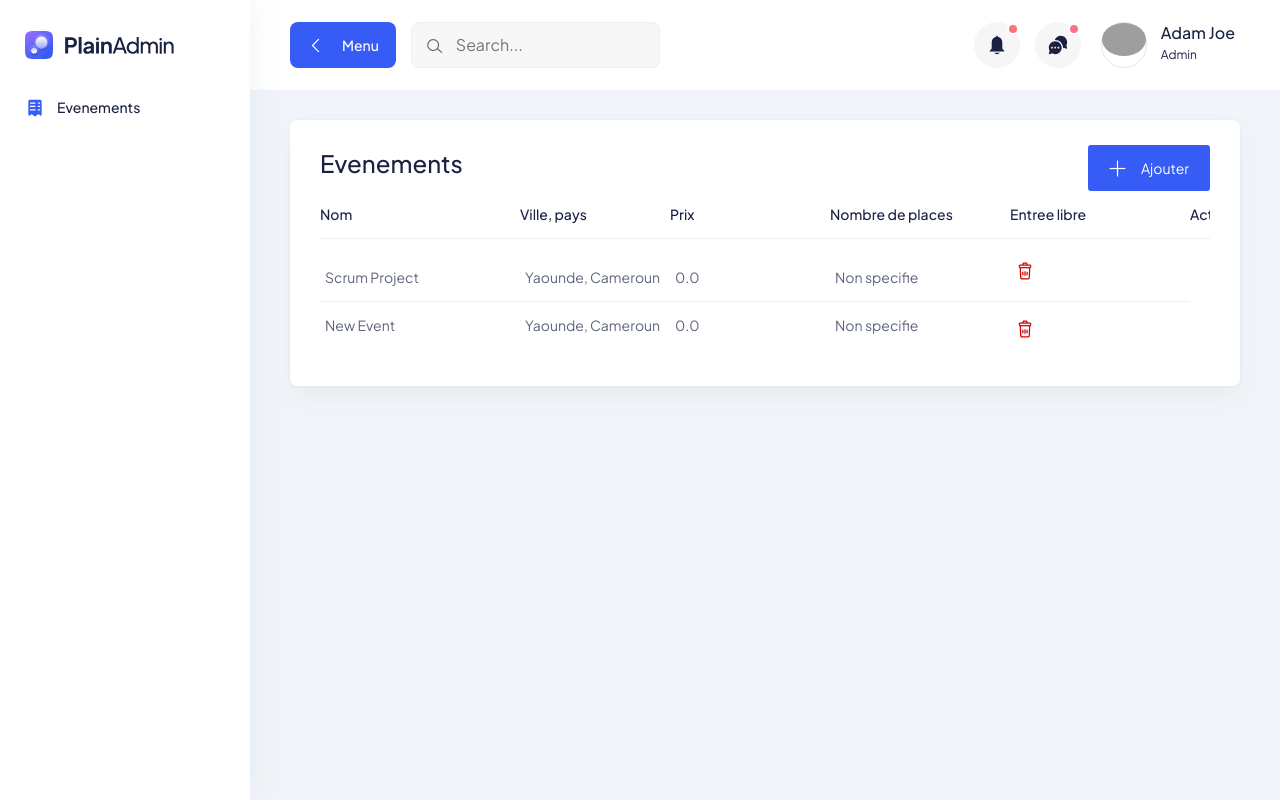
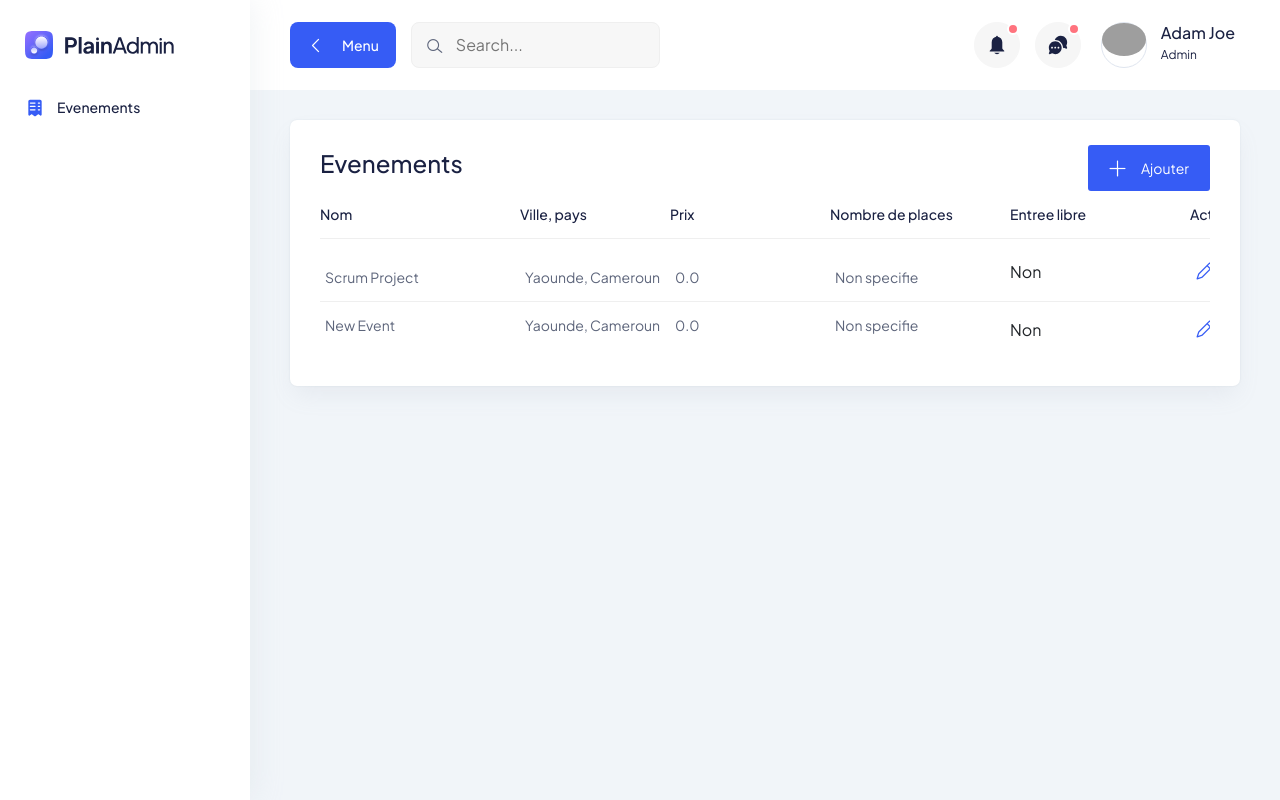
Before and after one commit to Linda-Olongo/SafeTrack, a Django app: page / in a window 1280 px wide. Run offline with Django 5.2, Linux system fonts and the light colour scheme; data comes from the database, SQL or seed files in the repository; some libraries are stand-ins or nearby versions; grey boxes are pictures that could not be loaded.

Commit message:
Petit modif sur la table des evenements

```diff
--- a/safetrack/main/templates/main/evenements.html
+++ b/safetrack/main/templates/main/evenements.html
@@ -75,7 +75,17 @@
                                             </p>
                                         </td>
                                         <td>
+                                            {% if evenement.entree_gratuit %}
+                                            {% trans "Oui" %}
+                                            {% else %}
+                                            {% trans "Non" %}
+                                            {% endif %}
+                                        </td>
+                                        <td>
                                             <div class="action">
+                                                <button class="text-primary">
+                                                    <i class="lni lni-pencil"></i>
+                                                </button>
                                                 <button class="text-danger">
                                                     <i class="lni lni-trash-can"></i>
                                                 </button>
```
